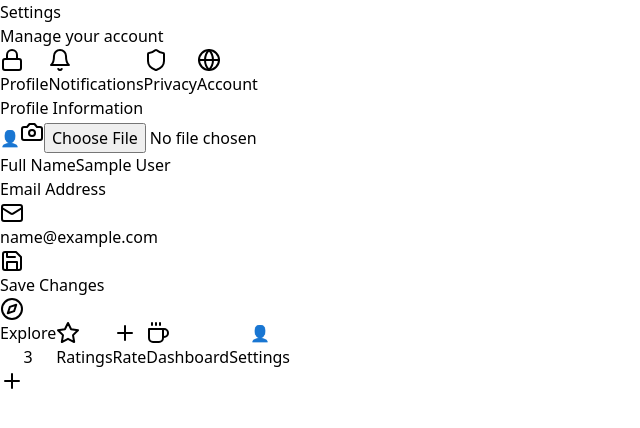
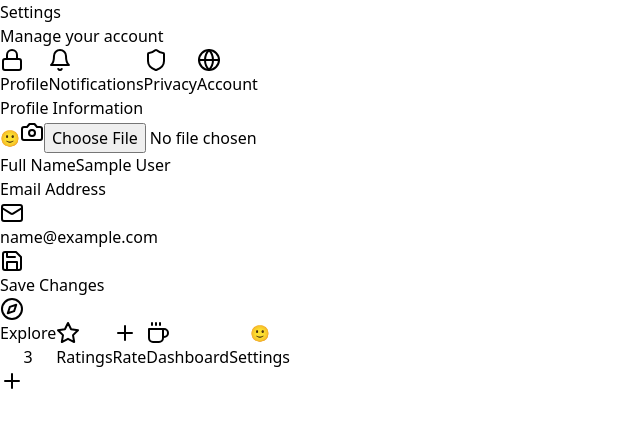
Before and after one commit to taylorelley/hot-choc, a Next.js app: page /profile/settings in a window 1280 px wide. Shown: the top 428 px of the page, without its empty margins (0-640 px from the left). Built offline with nearby package versions, Linux system fonts and the light colour scheme; sample sign-in values are in the browser's storage.

Commit message:
Update profile placeholder emoji

```diff
--- a/app/auth/signup/page.tsx
+++ b/app/auth/signup/page.tsx
@@ -147,7 +147,7 @@ export default function SignUpPage() {
                             role="img"
                             aria-label="No avatar"
                           >
-                            👤
+                            🙂
                           </span>
                         )}
                       </div>
--- a/app/explore/page.tsx
+++ b/app/explore/page.tsx
@@ -301,7 +301,7 @@ export default function ExplorePage() {
                         role="img"
                         aria-label="No avatar"
                       >
-                        👤
+                        🙂
                       </span>
                     )}
                     <div>
--- a/app/profile/settings/page.tsx
+++ b/app/profile/settings/page.tsx
@@ -186,7 +186,7 @@ export default function SettingsPage() {
                       role="img"
                       aria-label="No avatar"
                     >
-                      👤
+                      🙂
                     </span>
                   )}
                   <button
--- a/components/navbar.tsx
+++ b/components/navbar.tsx
@@ -200,7 +200,7 @@ export default function Navbar() {
                               role="img"
                               aria-label="No avatar"
                             >
-                              👤
+                              🙂
                             </span>
                           )}
                           {item.isActive && (
```
